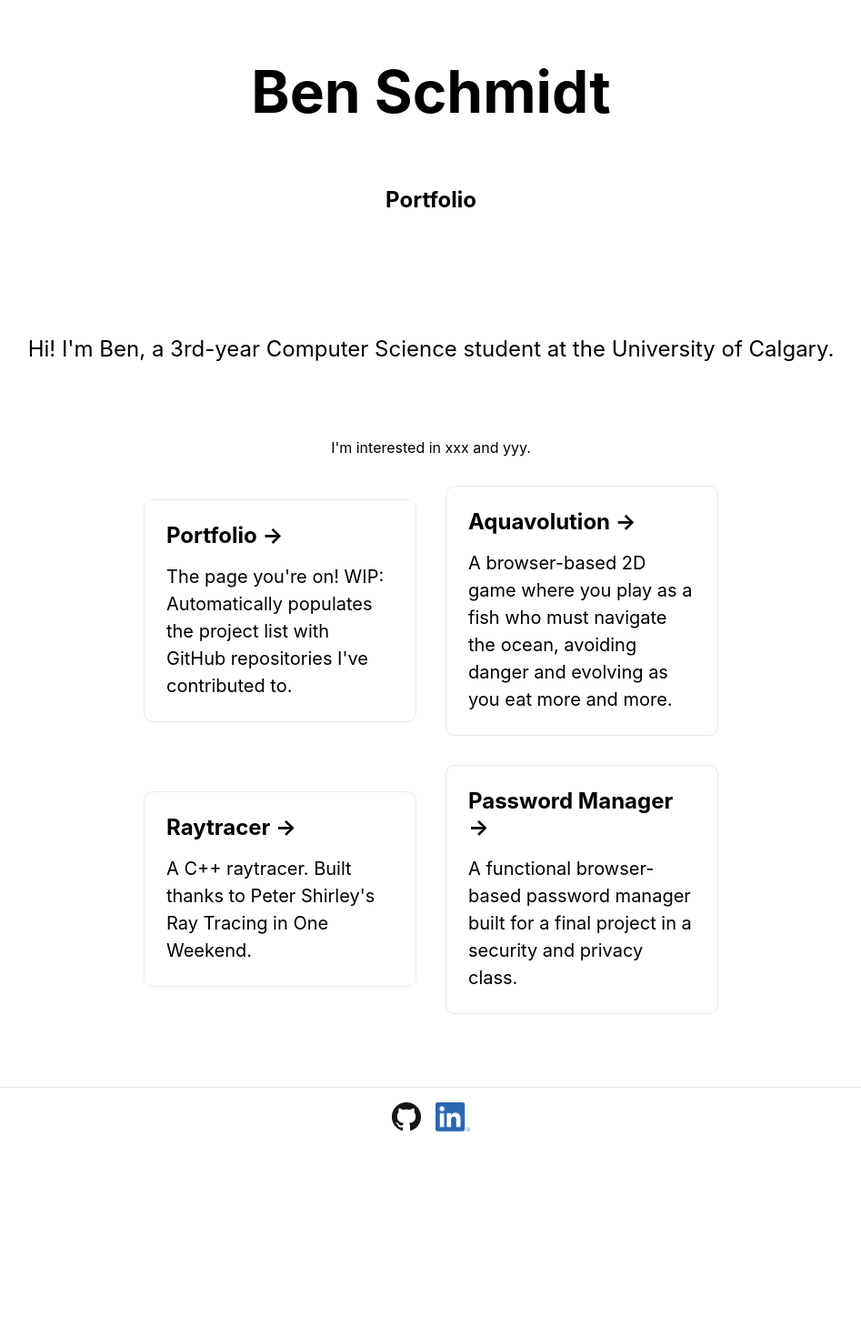
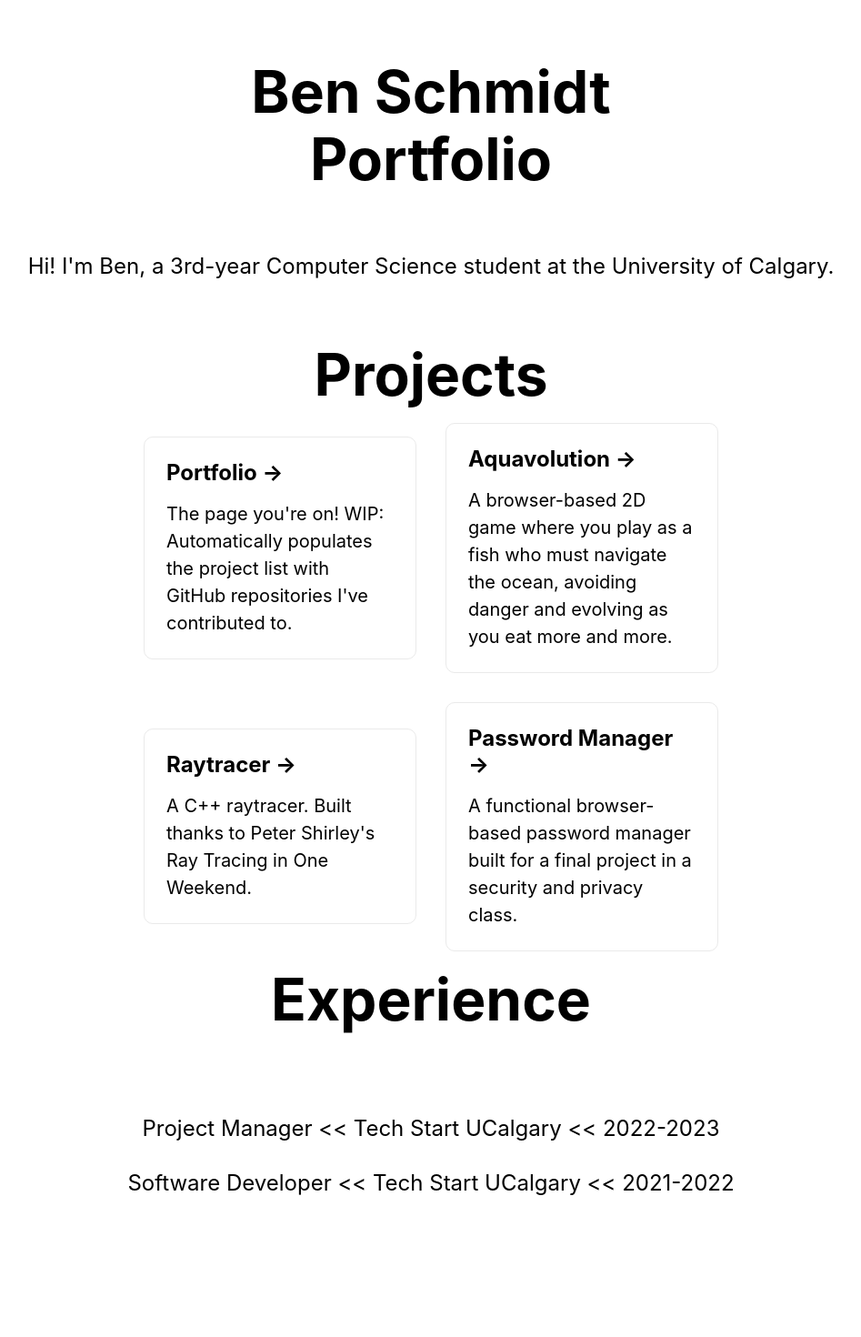
Before and after one commit to Anidion/portfolio, a Next.js app: page / in a window 1280 px wide. Shown: the top 1470 px of the page at 91% size, without its empty margins (166-1113 px from the left). Before the commit the page ends 1260 px from the top, so only its background shows below. Built offline with nearby package versions, Linux system fonts and the light colour scheme.

Commit message:
Added experience

```diff
--- a/pages/index.js
+++ b/pages/index.js
@@ -16,17 +16,17 @@
           Ben Schmidt
         </h1>
 
-        <h2 className={styles.description}>
+        <h1 className={styles.title}>
           Portfolio
-        </h2>
+        </h1>
 
         <p className={styles.description}>
           Hi! I'm Ben, a 3rd-year Computer Science student at the University of Calgary.
         </p>
 
-        <p>
-          I'm interested in xxx and yyy.
-        </p>
+        <h1 className={styles.title}>
+          Projects
+        </h1>
 
         <div className={styles.grid}>
           <a href="https://github.com/anidion/portfolio" className={styles.card}>
@@ -49,6 +49,15 @@
             <p>A functional browser-based password manager built for a final project in a security and privacy class.</p>
           </a>
 
+        <h1 className={styles.title}>
+          Experience
+        </h1>
+
+        <div className={styles.description}>
+          <p>Project Manager &lt;&lt; Tech Start UCalgary &lt;&lt; 2022-2023</p>
+          <p>Software Developer &lt;&lt; Tech Start UCalgary &lt;&lt; 2021-2022</p>
+        </div>
+
         </div>
       </main>
 
```
